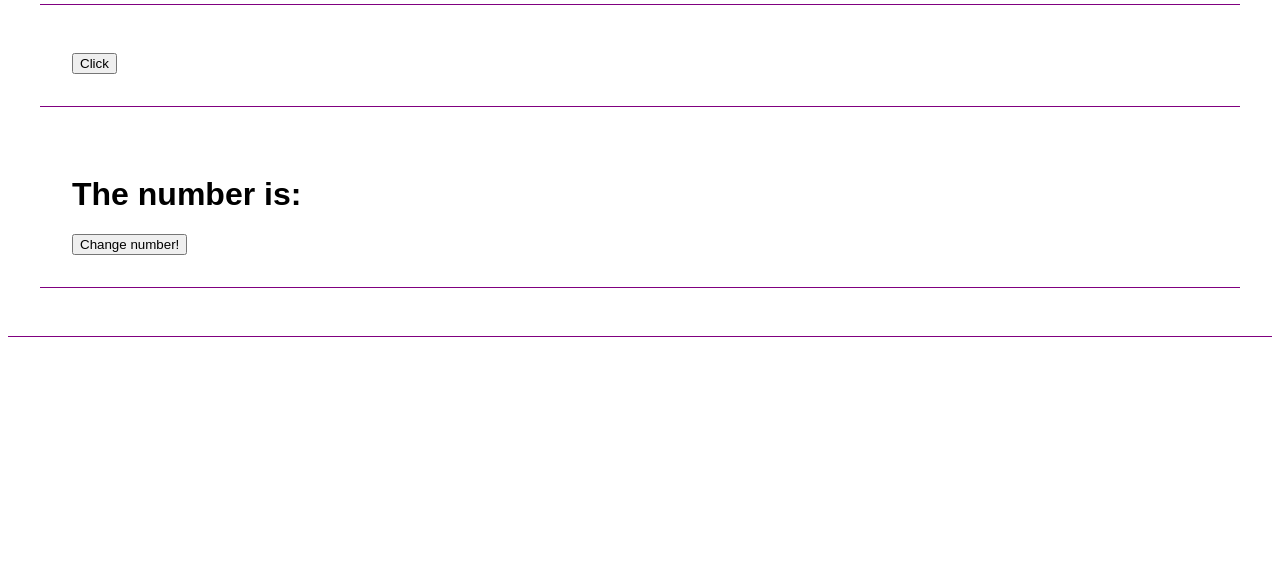
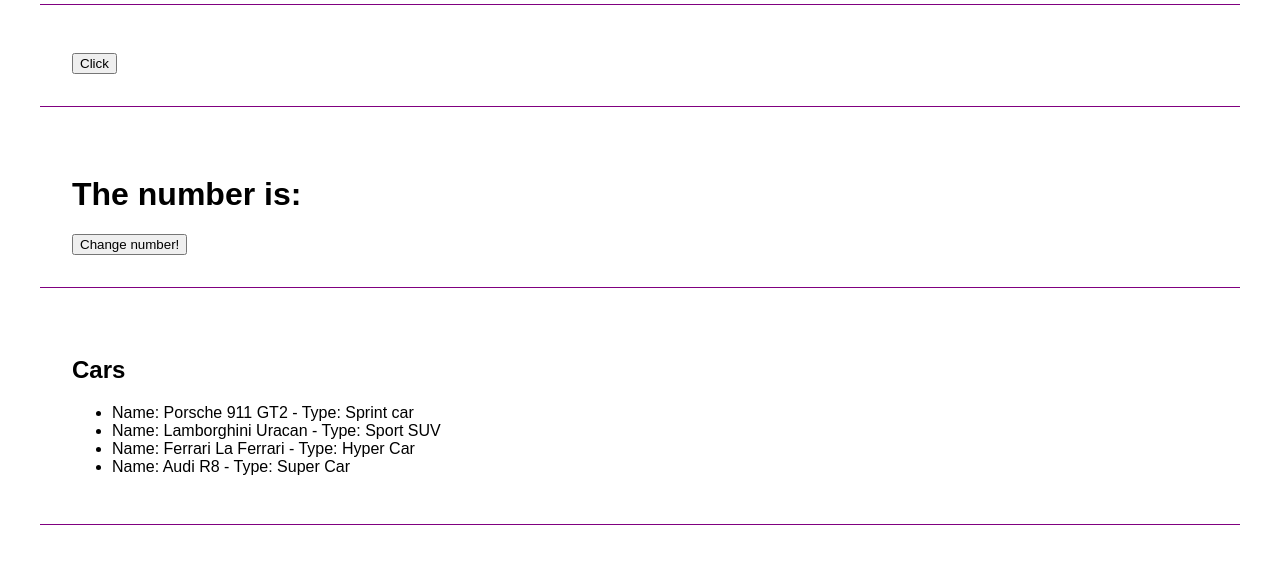
Before and after one commit to CaetanoLeandro/AngularTS, an Angular app: page / in a window 1280 px wide. Shown: the part 1134-1698 px from the top of the page. Built offline with nearby package versions, Linux system fonts and the light colour scheme.

Commit message:
Create a list cars

```diff
--- a/src/app/app.component.html
+++ b/src/app/app.component.html
@@ -6,4 +6,5 @@
   <app-if-render></app-if-render>
   <app-events></app-events>
   <app-emiter></app-emiter>
+  <app-list-render></app-list-render>
 </div>
--- a/src/app/app.module.ts
+++ b/src/app/app.module.ts
@@ -9,6 +9,7 @@ import { IfRenderComponent } from './components/if-render/if-render.component';
 import { EventsComponent } from './components/events/events.component';
 import { EmiterComponent } from './components/emiter/emiter.component';
 import { ChangeNumberComponent } from './components/change-number/change-number.component';
+import { ListRenderComponent } from './components/list-render/list-render.component';
 
 @NgModule({
   declarations: [
@@ -19,7 +20,8 @@ import { ChangeNumberComponent } from './components/change-number/change-number.
     IfRenderComponent,
     EventsComponent,
     EmiterComponent,
-    ChangeNumberComponent
+    ChangeNumberComponent,
+    ListRenderComponent
   ],
   imports: [
     BrowserModule
--- /dev/null
+++ b/src/app/components/list-render/list-render.component.html
@@ -0,0 +1,9 @@
+<div class = "class">
+
+  <h2>Cars</h2>
+  <ul>
+    <li *ngFor="let car of cars">
+      Name: {{car.name}} - Type: {{car.type}}
+    </li>
+  </ul>
+</div>
--- /dev/null
+++ b/src/app/components/list-render/list-render.component.ts
@@ -0,0 +1,22 @@
+import { Component, OnInit } from '@angular/core';
+
+@Component({
+  selector: 'app-list-render',
+  templateUrl: './list-render.component.html',
+  styleUrls: ['./list-render.component.css']
+})
+export class ListRenderComponent implements OnInit {
+  cars = [
+    {name: "Porsche 911 GT2", type: "Sprint car"},
+    {name: "Lamborghini Uracan", type: "Sport SUV" },
+    {name: "Ferrari La Ferrari", type: "Hyper Car" },
+    {name: "Audi R8", type: "Super Car" },
+  ]
+
+
+  constructor () {}
+
+  ngOnInit(): void {
+  }
+
+}
```
Also changed, not shown: src/app/components/list-render/list-render.component.css (added), 1 other file (tests, documents, lock files or other folders).
